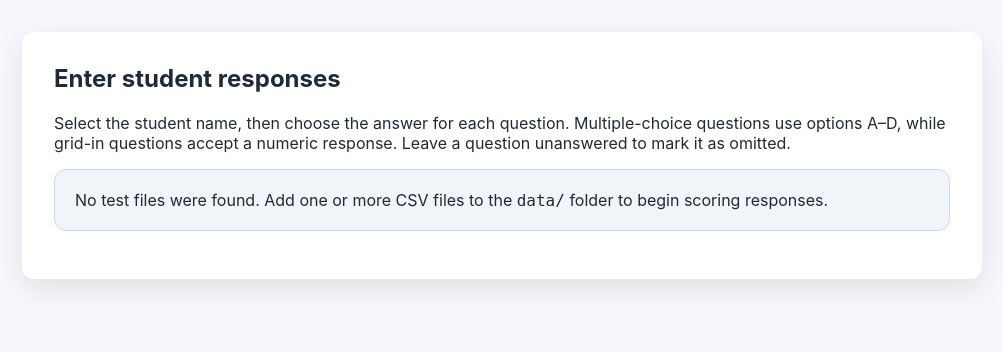
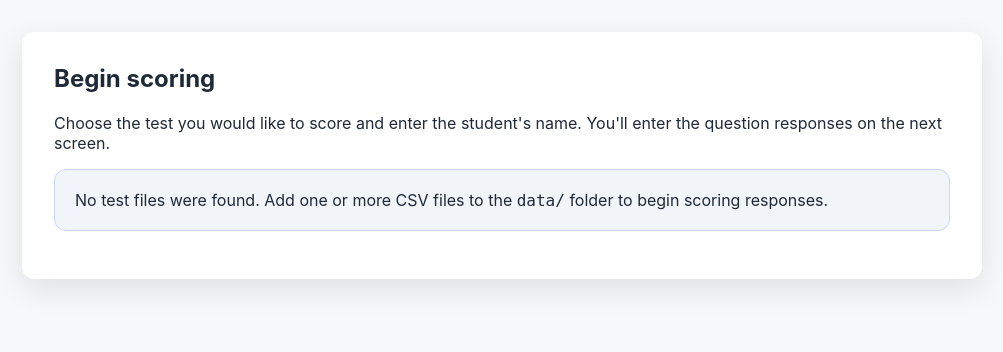
Before and after one commit to budmaash/Web-App, a Flask app: template templates/index.html in a window 1280 px wide. Shown: the part 110-462 px from the top of the page, without its empty margins (138-1141 px from the left). Run offline with Flask 3, Linux system fonts and the light colour scheme; the template is opened without the code that fills it, so the values that code supplies are empty.

Commit message:
Split test selection and answer entry views

```diff
--- a/app.py
+++ b/app.py
@@ -7,7 +7,7 @@ from dataclasses import dataclass
 from pathlib import Path
 from typing import Dict, List, Tuple
 
-from flask import Flask, abort, render_template, request
+from flask import Flask, abort, redirect, render_template, request, url_for
 
 
 DATA_DIR = Path("data")
@@ -229,27 +229,62 @@ def _is_numeric_token(value: str) -> bool:
     return trimmed.isdigit()
 
 
-@app.get("/")
+@app.route("/", methods=["GET", "POST"])
 def index():
     tests = question_bank.available_tests()
-    selected_test_id = request.args.get("test_id") if tests else None
+    selected_test_id = tests[0].identifier if tests else None
 
-    questions: List[Question] = []
-    if tests:
-        if selected_test_id:
+    if request.method == "POST":
+        if not tests:
+            abort(400, description="No test files are available to score.")
+
+        test_id = request.form.get("test_id", "").strip() or selected_test_id
+        student_name = request.form.get("student_name", "").strip()
+
+        try:
+            question_bank.get_test(test_id)
+            selected_test_id = test_id
+        except ValueError:
+            # Fall back to the default test if an invalid identifier is submitted.
+            selected_test_id = tests[0].identifier
+
+        return redirect(
+            url_for("entry", test_id=selected_test_id, student_name=student_name)
+        )
+
+    if request.method == "GET" and tests:
+        requested_test = request.args.get("test_id", "").strip()
+        if requested_test:
             try:
-                questions = question_bank.questions_for(selected_test_id)
+                question_bank.get_test(requested_test)
+                selected_test_id = requested_test
             except ValueError:
-                selected_test_id = tests[0].identifier
-                questions = question_bank.questions_for(selected_test_id)
-        else:
-            selected_test_id = tests[0].identifier
-            questions = question_bank.questions_for(selected_test_id)
+                pass
 
     return render_template(
-        "index.html",
-        tests=tests,
-        selected_test_id=selected_test_id,
+        "index.html", tests=tests, selected_test_id=selected_test_id
+    )
+
+
+@app.get("/entry")
+def entry():
+    test_id = request.args.get("test_id", "").strip()
+    student_name = request.args.get("student_name", "").strip()
+
+    if not test_id:
+        abort(400, description="A test must be selected before entering answers.")
+
+    try:
+        test = question_bank.get_test(test_id)
+    except ValueError as exc:
+        abort(400, description=str(exc))
+
+    questions = question_bank.questions_for(test_id)
+
+    return render_template(
+        "entry.html",
+        test=test,
+        student_name=student_name,
         questions=questions,
     )
 
--- a/static/styles.css
+++ b/static/styles.css
@@ -156,6 +156,16 @@ main.container {
   justify-content: flex-start;
 }
 
+.form-footer-note {
+  margin-top: 1.5rem;
+  font-size: 0.95rem;
+}
+
+.form-footer-note a {
+  color: #2563eb;
+  font-weight: 500;
+}
+
 button,
 .button {
   border: none;
--- a/templates/index.html
+++ b/templates/index.html
@@ -1,15 +1,14 @@
 {% extends 'base.html' %}
-{% block title %}Enter Answers · SAT Math Score Tool{% endblock %}
+{% block title %}Select Test · SAT Math Score Tool{% endblock %}
 {% block content %}
   <section class="card">
-    <h2>Enter student responses</h2>
+    <h2>Begin scoring</h2>
     <p>
-      Select the student name, then choose the answer for each question. Multiple-choice
-      questions use options A–D, while grid-in questions accept a numeric response. Leave a
-      question unanswered to mark it as omitted.
+      Choose the test you would like to score and enter the student's name. You'll enter the
+      question responses on the next screen.
     </p>
     {% if tests %}
-      <form method="get" class="test-select-form">
+      <form method="post" action="{{ url_for('index') }}" class="test-select-form">
         <div class="form-field">
           <label for="test_id">Choose test</label>
           <select name="test_id" id="test_id">
@@ -20,66 +19,12 @@
             {% endfor %}
           </select>
         </div>
-        <div class="form-actions">
-          <button type="submit">Load test</button>
-        </div>
-      </form>
-
-      <form method="post" action="{{ url_for('results') }}" class="answer-form">
-        <input type="hidden" name="test_id" value="{{ selected_test_id }}" />
         <div class="form-field">
           <label for="student_name">Student name</label>
           <input type="text" name="student_name" id="student_name" placeholder="e.g. Jordan" />
         </div>
-        <div class="table-wrapper">
-          <table class="answer-table">
-            <thead>
-              <tr>
-                <th scope="col">Question</th>
-                {% for choice in ['A', 'B', 'C', 'D'] %}
-                  <th scope="col" class="choice-heading">{{ choice }}</th>
-                {% endfor %}
-              </tr>
-            </thead>
-            <tbody>
-              {% for question in questions %}
-                <tr>
-                  <th scope="row">{{ question.number }}</th>
-                  {% if question.expects_numeric_response %}
-                    <td class="free-response-cell" colspan="4">
-                      <label class="sr-only" for="q_{{ question.number }}">Numeric response</label>
-                      <input
-                        type="text"
-                        name="q_{{ question.number }}"
-                        id="q_{{ question.number }}"
-                        inputmode="decimal"
-                        autocomplete="off"
-                        class="free-response-input"
-                        placeholder="Enter answer"
-                      />
-                    </td>
-                  {% else %}
-                    {% for choice in ['A', 'B', 'C', 'D'] %}
-                      <td class="choice-cell">
-                        <label class="choice-label" for="q_{{ question.number }}_{{ choice }}">
-                          <input
-                            type="radio"
-                            name="q_{{ question.number }}"
-                            id="q_{{ question.number }}_{{ choice }}"
-                            value="{{ choice }}"
-                          />
-                          <span class="sr-only">Choice {{ choice }}</span>
-                        </label>
-                      </td>
-                    {% endfor %}
-                  {% endif %}
-                </tr>
-              {% endfor %}
-            </tbody>
-          </table>
-        </div>
         <div class="form-actions">
-          <button type="submit">Generate score report</button>
+          <button type="submit">Start entering answers</button>
         </div>
       </form>
     {% else %}
```
Also changed, not shown: templates/entry.html (added, +69 -0 lines), README.md.
